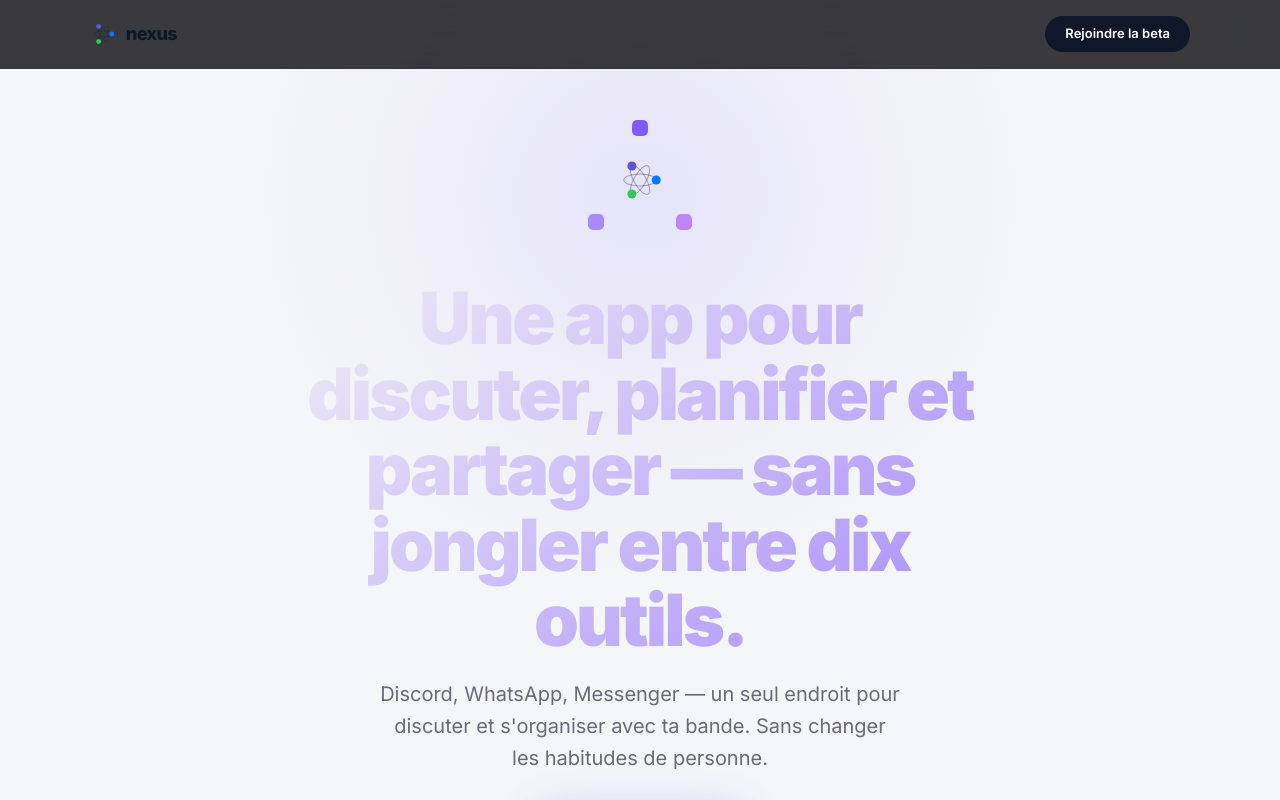
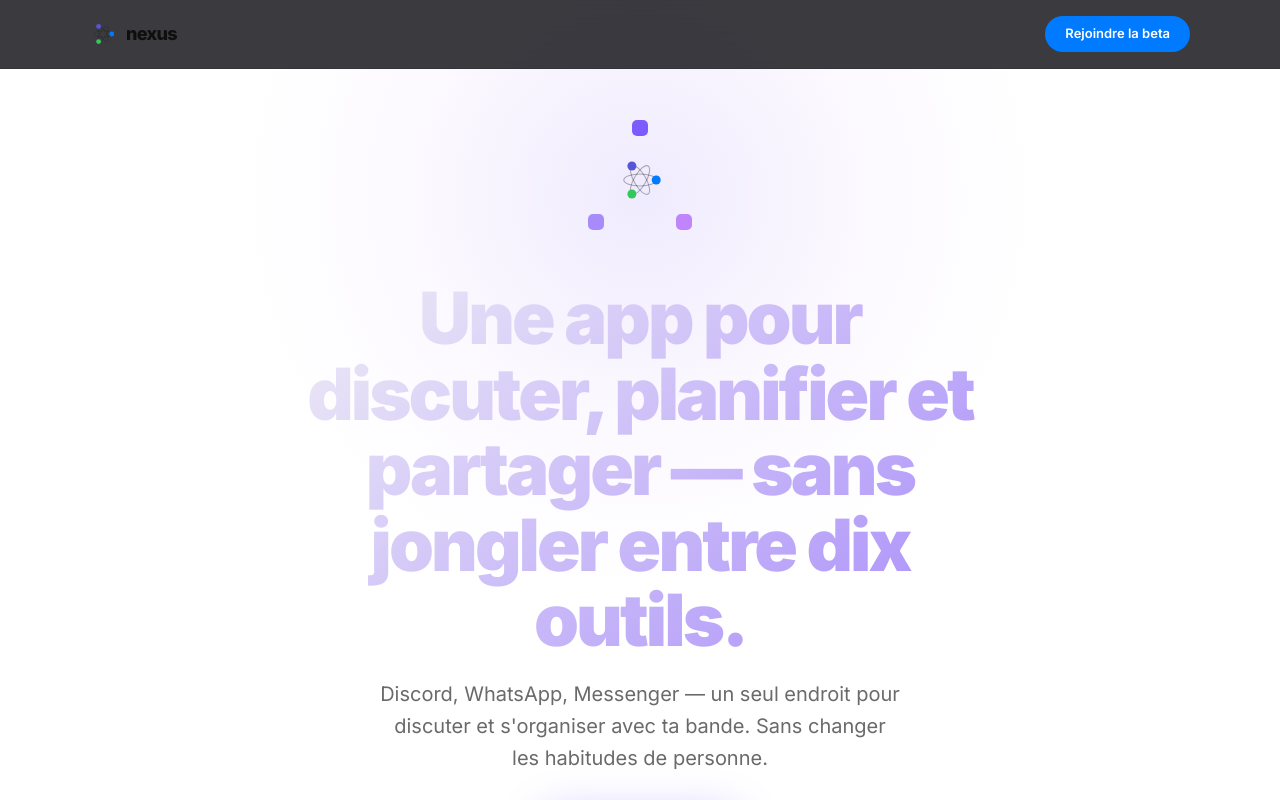
Before and after one commit to Manuxv3-dev/nexus, a React (Vite) app in the folder packages/web/: page / in a window 1280 px wide. Shown: the top 800 px of the page. Built offline with nearby package versions, Linux system fonts and the light colour scheme; no server answers.

Commit message:
feat(web): DS v2 Apple HIG (ADR-021) — tokens.css + tokens.ts complets

```diff
--- a/packages/web/src/lib/tokens.ts
+++ b/packages/web/src/lib/tokens.ts
@@ -1,13 +1,12 @@
 /**
  * Tokens NEXUS — façade JS pointant vers les CSS variables `--nx-*`.
  *
- * Toutes les valeurs sont des strings `var(--nx-...)`. Le browser résoud les
- * vars **au paint** : un changement de `data-theme` (cf. lib/theme.ts) suffit
- * à repeindre toute l'UI sans re-render React.
- *
- * Les radius restent des numbers (pas de besoin de switcher selon le thème).
+ * Toutes les valeurs colorées sont des strings `var(--nx-...)`. Le browser
+ * résoud les vars au paint : un changement de `data-theme` (cf. lib/theme.ts)
+ * suffit à repeindre toute l'UI sans re-render React.
  *
  * Source de vérité : packages/web/src/styles/tokens.css
+ * Spec : ADR-021 (Design System v2 — true Apple HIG).
  */
 
 export const NX = {
@@ -17,6 +16,12 @@ export const NX = {
   raised: 'var(--nx-raised)',
   border: 'var(--nx-border)',
   borderHover: 'var(--nx-border-hover)',
+  borderStrong: 'var(--nx-border-strong)',
+
+  fg: 'var(--nx-fg)',
+  fgMuted: 'var(--nx-fg-muted)',
+  fgDim: 'var(--nx-fg-dim)',
+  fgGhost: 'var(--nx-fg-ghost)',
 
   primary: 'var(--nx-primary)',
   primaryHover: 'var(--nx-primary-hover)',
@@ -24,12 +29,9 @@ export const NX = {
   primaryMuted: 'var(--nx-primary-muted)',
   primaryText: 'var(--nx-primary-text)',
   accent: 'var(--nx-accent)',
+  accentBg: 'var(--nx-accent-bg)',
+  /** @deprecated Alias de `accentBg`. */
   accentMuted: 'var(--nx-accent-muted)',
-
-  fg: 'var(--nx-fg)',
-  fgMuted: 'var(--nx-fg-muted)',
-  fgDim: 'var(--nx-fg-dim)',
-  fgGhost: 'var(--nx-fg-ghost)',
 
   success: 'var(--nx-success)',
   successBg: 'var(--nx-success-bg)',
@@ -40,6 +42,17 @@ export const NX = {
   info: 'var(--nx-info)',
   infoBg: 'var(--nx-info-bg)',
 
+  featEvents: 'var(--nx-feat-events)',
+  featEventsBg: 'var(--nx-feat-events-bg)',
+  featPolls: 'var(--nx-feat-polls)',
+  featPollsBg: 'var(--nx-feat-polls-bg)',
+  featExpenses: 'var(--nx-feat-expenses)',
+  featExpensesBg: 'var(--nx-feat-expenses-bg)',
+  featTodo: 'var(--nx-feat-todo)',
+  featTodoBg: 'var(--nx-feat-todo-bg)',
+  featChat: 'var(--nx-feat-chat)',
+  featChatBg: 'var(--nx-feat-chat-bg)',
+
   discord: 'var(--nx-discord)',
   discordBg: 'var(--nx-discord-bg)',
   whatsapp: 'var(--nx-whatsapp)',
@@ -47,13 +60,29 @@ export const NX = {
   messenger: 'var(--nx-messenger)',
   messengerBg: 'var(--nx-messenger-bg)',
 
-  /* Radius — number, indépendant du thème */
+  glassBg: 'var(--nx-glass-bg)',
+  glassBgStrong: 'var(--nx-glass-bg-strong)',
+  glassBorder: 'var(--nx-glass-border)',
+  glassBlur: 'var(--nx-glass-blur)',
+  glassBlurSm: 'var(--nx-glass-blur-sm)',
+  glassShadow: 'var(--nx-glass-shadow)',
+
+  shadowXs: 'var(--nx-shadow-xs)',
+  shadowSm: 'var(--nx-shadow-sm)',
+  shadowMd: 'var(--nx-shadow-md)',
+  shadowLg: 'var(--nx-shadow-lg)',
+  shadowGlow: 'var(--nx-shadow-glow)',
+  shadowFocus: 'var(--nx-shadow-focus)',
+
+  /** @deprecated Préférer `radiusLg` (12) ou `radiusXl` (16). */
   radius: 14,
-  radiusSm: 10,
+  radiusXl: 16,
+  radiusLg: 12,
+  radiusMd: 10,
+  radiusSm: 8,
   radiusXs: 6,
-  radiusPill: 24,
+  radiusPill: 9999,
 
-  /** Spacing standard pour les dashboards (header, content, gaps). */
   spaceDashboard: 24,
   spaceDashboardLg: 32,
 } as const;
@@ -71,11 +100,23 @@ export const sourceBg: Record<ProviderType, string> = {
   messenger: NX.messengerBg,
 };
 
-/**
- * Palette des avatars — choix déterministe par hash. Ces valeurs sont
- * volontairement **fixes** (indépendantes du thème) pour que l'avatar
- * d'un même utilisateur garde la même couleur au switch.
- */
+export type FeatureKey = 'events' | 'polls' | 'expenses' | 'todo' | 'chat';
+
+export const featureColor: Record<FeatureKey, string> = {
+  events: NX.featEvents,
+  polls: NX.featPolls,
+  expenses: NX.featExpenses,
+  todo: NX.featTodo,
+  chat: NX.featChat,
+};
+export const featureBg: Record<FeatureKey, string> = {
+  events: NX.featEventsBg,
+  polls: NX.featPollsBg,
+  expenses: NX.featExpensesBg,
+  todo: NX.featTodoBg,
+  chat: NX.featChatBg,
+};
+
 export const AVATAR_PALETTE = [
   '#c4b5fd',
   '#9fbef6',
--- a/packages/web/src/styles/tokens.css
+++ b/packages/web/src/styles/tokens.css
@@ -1,201 +1,240 @@
 /* =============================================================================
- * tokens.css — Nexus DS v2 ("easyticket reinterpretation")
+ * tokens.css — Nexus Design System v2 (true Apple, cf. ADR-021)
  *
  * Convention :
  *   - shadcn names (--background, --foreground, --primary, --card, --popover,
  *     --muted, --accent, --destructive, --border, --ring, --radius) — HSL
- *     channels, no hsl() wrapper, so Tailwind config can do `hsl(var(--x))`.
- *   - --nx-* slots (surfaces, fg muted/dim/ghost, semantic, source-messaging
- *     colors, radii, shadows, transitions, viz, segmented).
+ *     channels, no hsl() wrapper, pour que `hsl(var(--x))` fonctionne dans
+ *     la config Tailwind/shadcn.
+ *   - --nx-* slots (surfaces Apple, fg muted/dim/ghost, semantic system,
+ *     mapping features, glass tokens, radii, shadows, transitions, viz,
+ *     source-messaging colors).
  *
- * Dark stays default. Light is the easyticket-faithful reinterpretation
- * (navy CTA + orange segmented).
+ * Light = #FFFFFF / Dark = #000000 (true black OLED). Identité Apple HIG.
  * ========================================================================== */
 
 :root,
 [data-theme="dark"] {
   /* ============== shadcn surface tokens (dark = default) ============== */
-  --background:           240 50% 4%;     /* #0A0A0F deep navy-black */
-  --foreground:           252 33% 95%;    /* #F0EEF6 */
+  --background:           0 0% 0%;            /* #000000 true black */
+  --foreground:           0 0% 100%;          /* #FFFFFF */
 
-  --card:                 240 29% 6%;     /* #0F0F18 */
-  --card-foreground:      252 33% 95%;
+  --card:                 240 6% 11%;         /* #1C1C1E secondarySystemBackground */
+  --card-foreground:      0 0% 100%;
 
-  --popover:              240 22% 10%;    /* #14141F */
-  --popover-foreground:   252 33% 95%;
+  --popover:              240 4% 17%;         /* #2C2C2E tertiarySystemBackground */
+  --popover-foreground:   0 0% 100%;
 
-  --muted:                240 18% 14%;    /* #1A1A2A */
-  --muted-foreground:     250 18% 64%;
+  --muted:                240 4% 17%;
+  --muted-foreground:     240 3% 56%;         /* #8E8E93 systemGray */
 
-  --secondary:            240 18% 14%;
-  --secondary-foreground: 252 33% 95%;
+  --secondary:            240 4% 17%;
+  --secondary-foreground: 0 0% 100%;
 
-  --accent:               240 18% 14%;
-  --accent-foreground:    252 33% 95%;
+  --accent:               240 4% 17%;
+  --accent-foreground:    0 0% 100%;
 
-  --primary:              248 85% 74%;    /* #9080F8 violet — NEXUS IDENTITY */
-  --primary-foreground:   240 50% 4%;
+  --primary:              211 100% 52%;       /* #0A84FF systemBlue dark */
+  --primary-foreground:   0 0% 100%;
 
-  --destructive:          0 92% 79%;      /* #FB9999 */
-  --destructive-foreground: 240 50% 4%;
+  --destructive:          5 100% 61%;         /* #FF453A systemRed dark */
+  --destructive-foreground: 0 0% 100%;
 
-  --border:               240 18% 16%;
-  --input:                240 18% 16%;
-  --ring:                 248 85% 74%;
+  --border:               0 0% 100% / 0.10;
+  --input:                0 0% 100% / 0.10;
+  --ring:                 211 100% 52%;
 
-  --radius:               0.875rem;       /* 14px */
+  --radius:               0.625rem;            /* 10px — Apple-ish */
 
-  /* ============== Nexus-specific surfaces ============== */
-  --nx-bg:                #0A0A0F;
-  --nx-surface:           #0F0F18;
-  --nx-elevated:          #14141F;
-  --nx-raised:            #1A1A2A;
+  /* ============== Backgrounds (Apple hierarchy) ============== */
+  --nx-bg:                #000000;
+  --nx-surface:           #1C1C1E;
+  --nx-elevated:          #2C2C2E;
+  --nx-raised:            #3A3A3C;
 
   /* ============== Foreground tiers ============== */
-  --nx-fg:                #F0EEF6;
-  --nx-fg-muted:          rgba(240,238,246,0.62);
-  --nx-fg-dim:            rgba(240,238,246,0.38);
-  --nx-fg-ghost:          rgba(240,238,246,0.18);
+  --nx-fg:                #FFFFFF;
+  --nx-fg-muted:          rgba(255,255,255,0.62);
+  --nx-fg-dim:            rgba(255,255,255,0.38);
+  --nx-fg-ghost:          rgba(255,255,255,0.18);
 
-  /* ============== Borders ============== */
-  --nx-border:            rgba(255,255,255,0.07);
-  --nx-border-hover:      rgba(255,255,255,0.14);
-  --nx-border-strong:     rgba(255,255,255,0.20);
+  /* ============== Borders (finesse Apple) ============== */
+  --nx-border:            rgba(255,255,255,0.10);
+  --nx-border-hover:      rgba(255,255,255,0.18);
+  --nx-border-strong:     rgba(255,255,255,0.28);
 
-  /* ============== Primary scale ============== */
-  --nx-primary:           #9080F8;
-  --nx-primary-hover:     #A294FA;
-  --nx-primary-deep:      #6E5DEC;
-  --nx-primary-muted:     rgba(144,128,248,0.18);
-  --nx-primary-text:      #BFB4FB;
+  /* ============== Primary scale (systemBlue dark) ============== */
+  --nx-primary:           #0A84FF;
+  --nx-primary-hover:     #3D9CFF;
+  --nx-primary-deep:      #0066CC;
+  --nx-primary-muted:     rgba(10,132,255,0.18);
+  --nx-primary-text:      #66B2FF;
 
-  --nx-accent:            #A8D8FF;
-  --nx-accent-bg:         rgba(168,216,255,0.14);
-  /* Alias retro-compat (lib/tokens.ts NX.accentMuted) — supprimer en J5c */
+  --nx-accent:            #5E5CE6;            /* systemIndigo dark = brand */
+  --nx-accent-bg:         rgba(94,92,230,0.16);
   --nx-accent-muted:      var(--nx-accent-bg);
 
-  /* ============== Semantic ============== */
-  --nx-success:           #7DD3A0;
-  --nx-success-bg:        rgba(125,211,160,0.12);
-  --nx-warning:           #F5C977;
-  --nx-warning-bg:        rgba(245,201,119,0.12);
-  --nx-error:             #FB9999;
-  --nx-error-bg:          rgba(251,153,153,0.12);
-  --nx-info:              #9FBEF6;
-  --nx-info-bg:           rgba(159,190,246,0.12);
+  /* ============== Semantic states (Apple system colors) ============== */
+  --nx-success:           #30D158;            /* systemGreen dark */
+  --nx-success-bg:        rgba(48,209,88,0.16);
+  --nx-warning:           #FF9F0A;            /* systemOrange dark */
+  --nx-warning-bg:        rgba(255,159,10,0.16);
+  --nx-error:             #FF453A;            /* systemRed dark */
+  --nx-error-bg:          rgba(255,69,58,0.16);
+  --nx-info:              #0A84FF;            /* systemBlue dark */
+  --nx-info-bg:           rgba(10,132,255,0.16);
 
-  /* ============== Source-messaging colors ============== */
-  --nx-discord:           #8EA0E6;
-  --nx-discord-bg:        rgba(142,160,230,0.12);
-  --nx-whatsapp:          #7AD99B;
-  --nx-whatsapp-bg:       rgba(122,217,155,0.12);
-  --nx-messenger:         #7FB6F5;
-  --nx-messenger-bg:      rgba(127,182,245,0.12);
+  /* ============== Feature mapping (cf. ADR-021) ============== */
+  --nx-feat-events:       #0A84FF;            /* systemBlue dark */
+  --nx-feat-events-bg:    rgba(10,132,255,0.16);
+  --nx-feat-polls:        #BF5AF2;            /* systemPurple dark */
+  --nx-feat-polls-bg:     rgba(191,90,242,0.16);
+  --nx-feat-expenses:     #FF9F0A;            /* systemOrange dark */
+  --nx-feat-expenses-bg:  rgba(255,159,10,0.16);
+  --nx-feat-todo:         #30D158;            /* systemGreen dark */
+  --nx-feat-todo-bg:      rgba(48,209,88,0.16);
+  --nx-feat-chat:         #5E5CE6;            /* systemIndigo dark = brand */
+  --nx-feat-chat-bg:      rgba(94,92,230,0.16);
 
-  /* ============== Data viz ============== */
-  --nx-viz-bar:           rgba(144,128,248,0.28);
-  --nx-viz-bar-active:    #9080F8;
+  /* ============== Source-messaging colors (provider brand colors) ============== */
+  /* Conservés tels quels — ce sont les couleurs officielles Discord/WA/Messenger. */
+  --nx-discord:           #5865F2;
+  --nx-discord-bg:        rgba(88,101,242,0.16);
+  --nx-whatsapp:          #25D366;
+  --nx-whatsapp-bg:       rgba(37,211,102,0.16);
+  --nx-messenger:         #0084FF;
+  --nx-messenger-bg:      rgba(0,132,255,0.16);
+
+  /* ============== Liquid Glass tokens (cf. ADR-021) ============== */
+  /* Pour : sidebar, modals, popovers, toasts, top bar mobile. PAS sur content. */
+  --nx-glass-bg:          rgba(40,40,55,0.65);
+  --nx-glass-bg-strong:   rgba(50,50,65,0.80);
+  --nx-glass-border:      rgba(255,255,255,0.12);
+  --nx-glass-blur:        blur(24px) saturate(160%);
+  --nx-glass-blur-sm:     blur(12px) saturate(180%);
+  --nx-glass-shadow:      0 1px 0 rgba(255,255,255,0.08) inset, 0 12px 40px rgba(0,0,0,0.40);
+
+  /* ============== Data viz (re-mappé sur primary) ============== */
+  --nx-viz-bar:           rgba(10,132,255,0.28);
+  --nx-viz-bar-active:    #0A84FF;
   --nx-viz-line:          rgba(255,255,255,0.18);
-  --nx-viz-stop:          #F0EEF6;
-  --nx-viz-price:         #A8D8FF;
+  --nx-viz-stop:          #FFFFFF;
+  --nx-viz-price:         #5E5CE6;            /* indigo = brand */
 
   /* ============== Radii ============== */
   --nx-radius-pill:       9999px;
-  --nx-radius-xl:         20px;
-  --nx-radius-lg:         14px;
+  --nx-radius-xl:         16px;
+  --nx-radius-lg:         12px;
   --nx-radius-md:         10px;
-  --nx-radius-sm:         10px;
+  --nx-radius-sm:         8px;
   --nx-radius-xs:         6px;
 
-  /* ============== Shadows ============== */
+  /* ============== Shadows (finesse Apple) ============== */
   --nx-shadow-xs:         0 1px 2px rgba(0,0,0,0.32);
   --nx-shadow-sm:         0 1px 2px rgba(0,0,0,0.32), 0 1px 1px rgba(0,0,0,0.24);
   --nx-shadow-md:         0 8px 24px rgba(0,0,0,0.40), 0 2px 4px rgba(0,0,0,0.24);
   --nx-shadow-lg:         0 20px 48px rgba(0,0,0,0.55), 0 4px 8px rgba(0,0,0,0.30);
-  --nx-shadow-glow:       0 0 0 1px rgba(144,128,248,0.30), 0 8px 32px rgba(144,128,248,0.18);
-  --nx-shadow-focus:      0 0 0 4px rgba(144,128,248,0.32);
+  --nx-shadow-glow:       0 0 0 1px rgba(10,132,255,0.30), 0 8px 32px rgba(10,132,255,0.18);
+  --nx-shadow-focus:      0 0 0 4px rgba(10,132,255,0.32);
 
   /* ============== Motion ============== */
   --nx-transition-fast:   150ms;
   --nx-transition-normal: 250ms;
   --nx-transition-slow:   420ms;
   --nx-ease:              cubic-bezier(0.16, 1, 0.3, 1);
+  --nx-ease-spring:       cubic-bezier(0.5, 1.4, 0.5, 1);
 
-  /* ============== Easyticket specifics ============== */
+  /* ============== Segmented control ============== */
   --nx-segmented-active:    var(--nx-primary);
-  --nx-segmented-active-fg: #0A0A0F;
+  --nx-segmented-active-fg: #FFFFFF;
 }
 
 /* =============================================================================
- * Light theme — faithful reinterpretation of easyticket
+ * Light theme — true Apple HIG (#FFFFFF base + Apple system colors)
  * ========================================================================== */
 [data-theme="light"] {
-  --background:           220 20% 97%;
-  --foreground:           222 47% 11%;
+  /* ============== shadcn surface tokens ============== */
+  --background:           0 0% 100%;          /* #FFFFFF */
+  --foreground:           240 6% 6%;          /* #0F0F10 */
 
-  --card:                 0 0% 100%;
-  --card-foreground:      222 47% 11%;
+  --card:                 240 11% 96%;        /* #F2F2F7 secondarySystemBackground */
+  --card-foreground:      240 6% 6%;
 
-  --popover:              0 0% 100%;
-  --popover-foreground:   222 47% 11%;
+  --popover:              0 0% 100%;          /* #FFFFFF tertiarySystemBackground (cards) */
+  --popover-foreground:   240 6% 6%;
 
-  --muted:                220 14% 96%;
-  --muted-foreground:     220 9%  46%;
+  --muted:                240 11% 96%;
+  --muted-foreground:     240 3% 56%;         /* #8E8E93 systemGray */
 
-  --secondary:            220 14% 96%;
-  --secondary-foreground: 222 47% 11%;
+  --secondary:            240 11% 96%;
+  --secondary-foreground: 240 6% 6%;
 
-  --accent:               220 14% 96%;
-  --accent-foreground:    222 47% 11%;
+  --accent:               240 11% 96%;
+  --accent-foreground:    240 6% 6%;
 
-  --primary:              222 47% 11%;    /* navy CTA */
+  --primary:              211 100% 50%;       /* #007AFF systemBlue light */
   --primary-foreground:   0 0% 100%;
 
-  --destructive:          0 72% 51%;
+  --destructive:          4 100% 59%;         /* #FF3B30 systemRed light */
   --destructive-foreground: 0 0% 100%;
 
-  --border:               220 13% 91%;
-  --input:                220 13% 91%;
-  --ring:                 222 47% 11%;
+  --border:               0 0% 0% / 0.10;
+  --input:                0 0% 0% / 0.10;
+  --ring:                 211 100% 50%;
 
-  --radius:               0.875rem;
+  --radius:               0.625rem;            /* 10px */
 
-  --nx-bg:                #F4F6F9;
-  --nx-surface:           #FFFFFF;
+  /* ============== Backgrounds (Apple hierarchy) ============== */
+  --nx-bg:                #FFFFFF;
+  --nx-surface:           #F2F2F7;
   --nx-elevated:          #FFFFFF;
-  --nx-raised:            #F8F9FB;
+  --nx-raised:            #F5F5F7;
 
-  --nx-fg:                #0F172A;
-  --nx-fg-muted:          rgba(15,23,42,0.62);
-  --nx-fg-dim:            rgba(15,23,42,0.42);
-  --nx-fg-ghost:          rgba(15,23,42,0.20);
+  /* ============== Foreground tiers ============== */
+  --nx-fg:                #0F0F10;
+  --nx-fg-muted:          rgba(15,15,16,0.62);
+  --nx-fg-dim:            rgba(15,15,16,0.42);
+  --nx-fg-ghost:          rgba(15,15,16,0.20);
 
-  --nx-border:            rgba(15,23,42,0.10);
-  --nx-border-hover:      rgba(15,23,42,0.18);
-  --nx-border-strong:     rgba(15,23,42,0.28);
+  /* ============== Borders (finesse Apple) ============== */
+  --nx-border:            rgba(0,0,0,0.10);
+  --nx-border-hover:      rgba(0,0,0,0.18);
+  --nx-border-strong:     rgba(0,0,0,0.28);
 
-  --nx-primary:           #0F172A;
-  --nx-primary-hover:     #1E293B;
-  --nx-primary-deep:      #060B17;
-  --nx-primary-muted:     rgba(15,23,42,0.10);
-  --nx-primary-text:      #0F172A;
+  /* ============== Primary scale (systemBlue light) ============== */
+  --nx-primary:           #007AFF;
+  --nx-primary-hover:     #0066CC;
+  --nx-primary-deep:      #0050B0;
+  --nx-primary-muted:     rgba(0,122,255,0.10);
+  --nx-primary-text:      #007AFF;
 
-  --nx-brand-violet:      #6A59E8;
-  --nx-brand-violet-soft: rgba(106,89,232,0.12);
-
-  --nx-accent:            #2563EB;
-  --nx-accent-bg:         rgba(37,99,235,0.10);
+  --nx-accent:            #5856D6;            /* systemIndigo light = brand */
+  --nx-accent-bg:         rgba(88,86,214,0.10);
   --nx-accent-muted:      var(--nx-accent-bg);
 
-  --nx-success:           #16A34A;
-  --nx-success-bg:        rgba(22,163,74,0.10);
-  --nx-warning:           #D97706;
-  --nx-warning-bg:        rgba(217,119,6,0.10);
-  --nx-error:             #DC2626;
-  --nx-error-bg:          rgba(220,38,38,0.10);
-  --nx-info:              #2563EB;
-  --nx-info-bg:           rgba(37,99,235,0.10);
+  /* ============== Semantic states (Apple system colors) ============== */
+  --nx-success:           #34C759;            /* systemGreen light */
+  --nx-success-bg:        rgba(52,199,89,0.10);
+  --nx-warning:           #FF9500;            /* systemOrange light */
+  --nx-warning-bg:        rgba(255,149,0,0.10);
+  --nx-error:             #FF3B30;            /* systemRed light */
+  --nx-error-bg:          rgba(255,59,48,0.10);
+  --nx-info:              #007AFF;            /* systemBlue light */
+  --nx-info-bg:           rgba(0,122,255,0.10);
 
+  /* ============== Feature mapping (cf. ADR-021) ============== */
+  --nx-feat-events:       #007AFF;            /* systemBlue light */
+  --nx-feat-events-bg:    rgba(0,122,255,0.10);
+  --nx-feat-polls:        #AF52DE;            /* systemPurple light */
+  --nx-feat-polls-bg:     rgba(175,82,222,0.10);
+  --nx-feat-expenses:     #FF9500;            /* systemOrange light */
+  --nx-feat-expenses-bg:  rgba(255,149,0,0.10);
+  --nx-feat-todo:         #34C759;            /* systemGreen light */
+  --nx-feat-todo-bg:      rgba(52,199,89,0.10);
+  --nx-feat-chat:         #5856D6;            /* systemIndigo light = brand */
+  --nx-feat-chat-bg:      rgba(88,86,214,0.10);
+
+  /* ============== Source-messaging colors (provider brand colors) ============== */
   --nx-discord:           #5865F2;
   --nx-discord-bg:        rgba(88,101,242,0.10);
   --nx-whatsapp:          #25D366;
@@ -203,20 +242,31 @@
   --nx-messenger:         #0084FF;
   --nx-messenger-bg:      rgba(0,132,255,0.10);
 
-  --nx-viz-bar:           #A8B7D1;
-  --nx-viz-bar-active:    #1F2A4A;
-  --nx-viz-line:          #94A3B8;
-  --nx-viz-stop:          #0F172A;
-  --nx-viz-price:         #2563EB;
+  /* ============== Liquid Glass tokens ============== */
+  --nx-glass-bg:          rgba(255,255,255,0.78);
+  --nx-glass-bg-strong:   rgba(255,255,255,0.90);
+  --nx-glass-border:      rgba(255,255,255,0.60);
+  --nx-glass-blur:        blur(24px) saturate(160%);
+  --nx-glass-blur-sm:     blur(12px) saturate(180%);
+  --nx-glass-shadow:      0 1px 0 rgba(255,255,255,0.6) inset, 0 12px 40px rgba(0,0,0,0.08);
 
-  --nx-shadow-xs:         0 1px 2px rgba(15,23,42,0.04);
-  --nx-shadow-sm:         0 1px 2px rgba(15,23,42,0.06), 0 1px 1px rgba(15,23,42,0.04);
-  --nx-shadow-md:         0 6px 16px rgba(15,23,42,0.06), 0 2px 4px rgba(15,23,42,0.04);
-  --nx-shadow-lg:         0 18px 40px rgba(15,23,42,0.10), 0 2px 6px rgba(15,23,42,0.06);
-  --nx-shadow-glow:       0 0 0 1px rgba(15,23,42,0.06), 0 6px 24px rgba(15,23,42,0.10);
-  --nx-shadow-focus:      0 0 0 4px rgba(15,23,42,0.18);
+  /* ============== Data viz ============== */
+  --nx-viz-bar:           rgba(0,122,255,0.28);
+  --nx-viz-bar-active:    #007AFF;
+  --nx-viz-line:          rgba(15,15,16,0.18);
+  --nx-viz-stop:          #0F0F10;
+  --nx-viz-price:         #5856D6;            /* indigo = brand */
 
-  --nx-segmented-active:    #FF6A2C;
+  /* ============== Shadows (finesse Apple light) ============== */
+  --nx-shadow-xs:         0 1px 2px rgba(0,0,0,0.04);
+  --nx-shadow-sm:         0 1px 2px rgba(0,0,0,0.06), 0 1px 1px rgba(0,0,0,0.04);
+  --nx-shadow-md:         0 6px 16px rgba(0,0,0,0.06), 0 2px 4px rgba(0,0,0,0.04);
+  --nx-shadow-lg:         0 18px 40px rgba(0,0,0,0.10), 0 2px 6px rgba(0,0,0,0.06);
+  --nx-shadow-glow:       0 0 0 1px rgba(0,122,255,0.20), 0 6px 24px rgba(0,122,255,0.16);
+  --nx-shadow-focus:      0 0 0 4px rgba(0,122,255,0.24);
+
+  /* ============== Segmented control ============== */
+  --nx-segmented-active:    var(--nx-primary);
   --nx-segmented-active-fg: #FFFFFF;
 }
 
```
Also changed, not shown: 1 other file (tests, documents, lock files or other folders).
